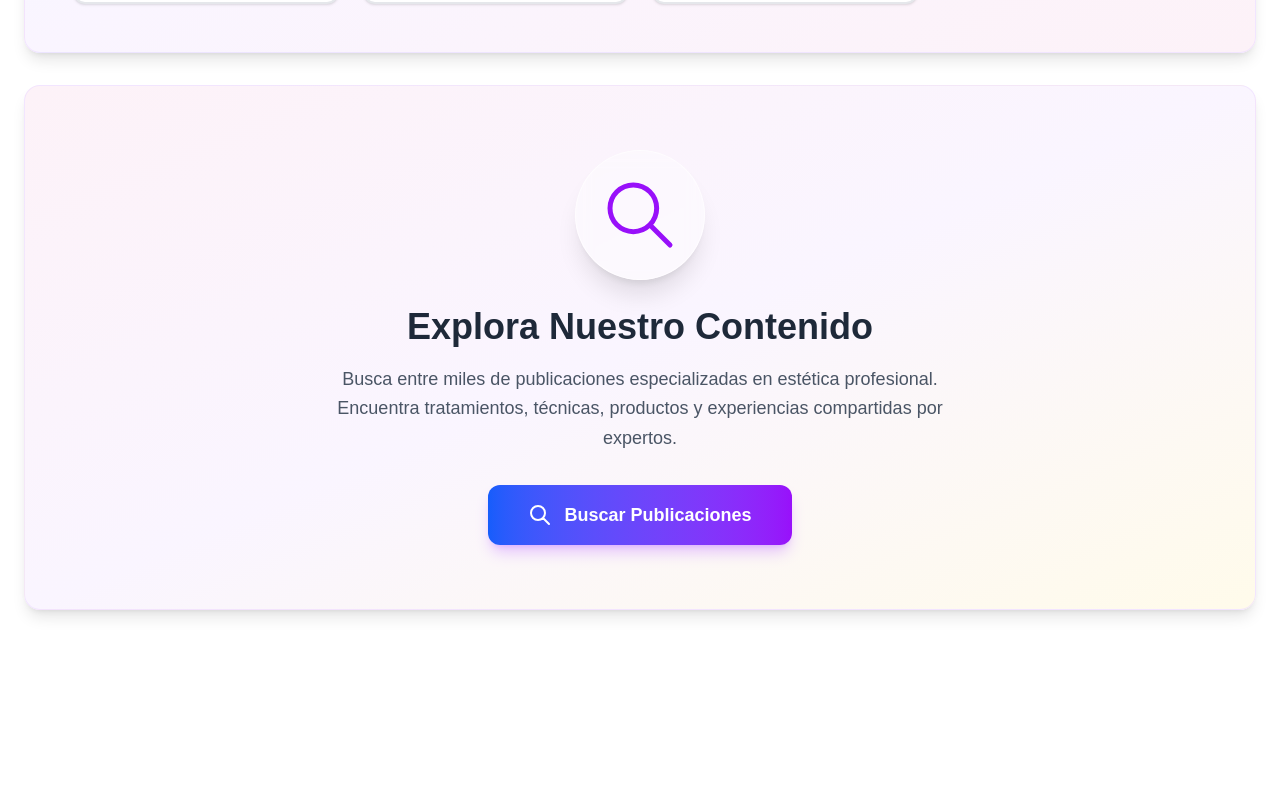
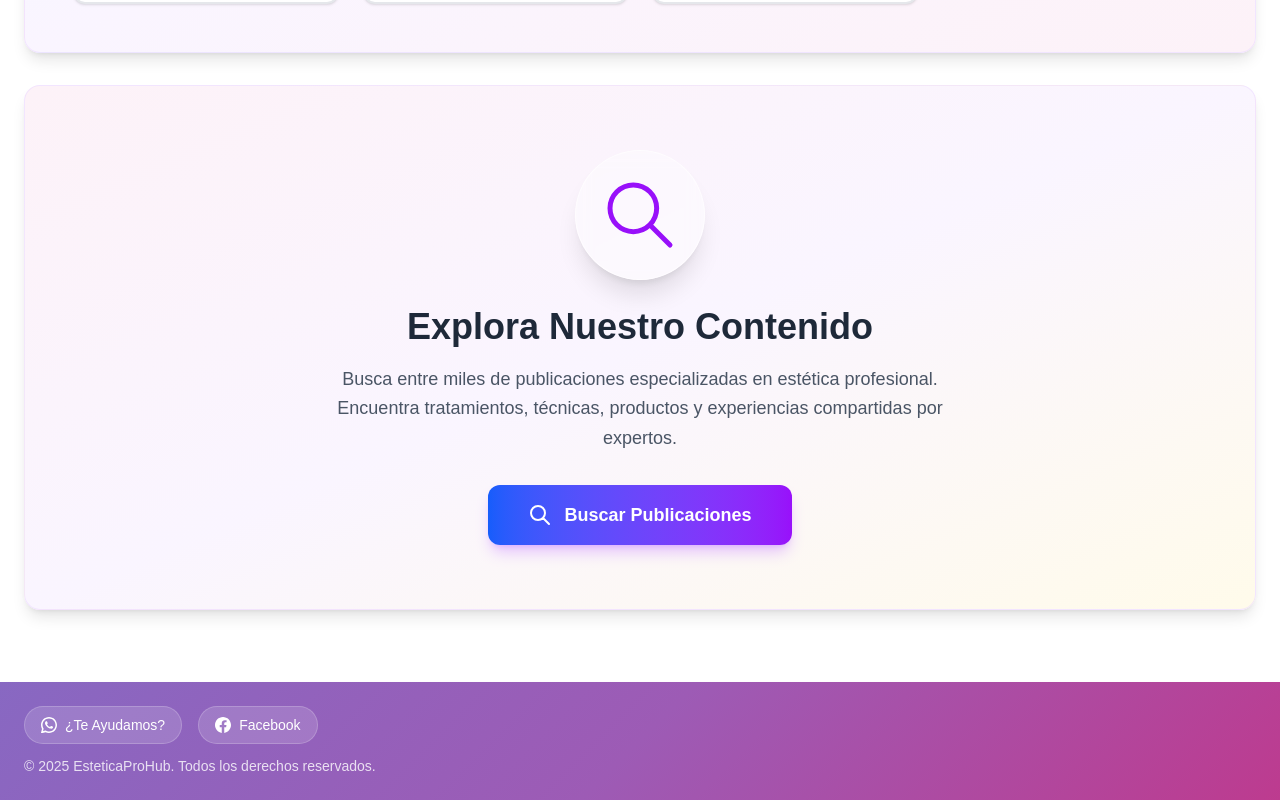
Before and after one commit to appesteticaprohub/EsteticaProHub_U, a Next.js app: page / in a window 1280 px wide. Shown: the part 1422-2222 px from the top of the page. Before the commit the page ends 2056 px from the top, so only its background shows below. Built offline with nearby package versions, Linux system fonts and the light colour scheme; no server answers; the database is empty.

Commit message:
Creación footer con info y botón crear post sube

```diff
--- a/src/app/page.tsx
+++ b/src/app/page.tsx
@@ -2,19 +2,20 @@
 
 import { useState } from 'react';
 import { useHomepagePosts } from '@/hooks/useHomepagePosts';
+import { useFooterOffset } from '@/hooks/useFooterOffset';
 import Link from 'next/link';
 import WelcomeHero from '@/components/WelcomeHero';
 import SearchHero from '@/components/SearchHero';
 import CategoryCard from '@/components/CategoryCard/CategoryCard';
 import CategoryExplorer from '@/components/CategoryExplorer/CategoryExplorer';
+import Footer from '@/components/Footer';
 
 export default function Home() {
-  // Estados para los límites de cada sección
   const [newestLimit, setNewestLimit] = useState(5);
   const [mostViewedLimit, setMostViewedLimit] = useState(5);
   const [mostCommentedLimit, setMostCommentedLimit] = useState(5);
 
-  // Hook consolidado para obtener todos los datos en una sola llamada
+  const { bottomOffset } = useFooterOffset();
   const {
     newestPosts,
     mostViewedPosts,
@@ -23,7 +24,6 @@ export default function Home() {
     error
   } = useHomepagePosts(newestLimit, mostViewedLimit, mostCommentedLimit);
 
-  // Variables para mantener compatibilidad con los componentes existentes
   const newestLoading = loading;
   const newestError = error;
   const mostViewedLoading = loading;
@@ -32,6 +32,7 @@ export default function Home() {
   const mostCommentedError = error;
 
   return (
+    <>
       <main className="p-6 max-w-7xl mx-auto">
         <WelcomeHero />
 
@@ -67,16 +68,14 @@ export default function Home() {
           />
         </div>
 
-      {/* Sección de Explorar por Categorías */}
         <CategoryExplorer />
 
-      {/* Sección de Búsqueda - Hero Mejorado */}
         <SearchHero />
 
-      {/* Botón flotante para crear post */}
         <Link
           href="/crear-post"
-        className="fixed bottom-6 right-6 bg-blue-600 hover:bg-blue-700 text-white rounded-full px-6 py-4 shadow-lg hover:shadow-xl transition-all duration-200 z-50 flex items-center gap-2"
+          className="fixed right-6 bg-blue-600 hover:bg-blue-700 text-white rounded-full px-6 py-4 shadow-lg hover:shadow-xl transition-all duration-300 z-50 flex items-center gap-2"
+          style={{ bottom: `${bottomOffset}px` }}
           title="Crear nuevo post"
         >
           <svg className="w-5 h-5" fill="none" stroke="currentColor" viewBox="0 0 24 24">
@@ -85,5 +84,7 @@ export default function Home() {
           <span className="text-sm font-medium">Crear Post</span>
         </Link>
       </main>
+      <Footer />
+    </>
   );
 }
--- /dev/null
+++ b/src/components/Footer.tsx
@@ -0,0 +1,50 @@
+// src/components/Footer.tsx
+
+export default function Footer() {
+  return (
+    <footer className="header-gradient mt-12 py-6 px-6">
+      <div className="max-w-7xl mx-auto flex flex-col items-start gap-3">
+
+        {/* Redes sociales / Contacto */}
+        <div className="flex items-center gap-4">
+
+          {/* WhatsApp */}
+          <a
+            href="https://wa.me/573017307974"
+            target="_blank"
+            rel="noopener noreferrer"
+            className="flex items-center gap-2 bg-white/15 hover:bg-white/25 border border-white/20 hover:border-white/40 text-white rounded-full px-4 py-2 text-sm font-medium transition-all duration-200 hover:shadow-lg hover:-translate-y-0.5"
+            title="Contáctanos por WhatsApp"
+          >
+            <svg className="w-4 h-4 flex-shrink-0" viewBox="0 0 24 24" fill="currentColor">
+              <path d="M17.472 14.382c-.297-.149-1.758-.867-2.03-.967-.273-.099-.471-.148-.67.15-.197.297-.767.966-.94 1.164-.173.199-.347.223-.644.075-.297-.15-1.255-.463-2.39-1.475-.883-.788-1.48-1.761-1.653-2.059-.173-.297-.018-.458.13-.606.134-.133.298-.347.446-.52.149-.174.198-.298.298-.497.099-.198.05-.371-.025-.52-.075-.149-.669-1.612-.916-2.207-.242-.579-.487-.5-.669-.51-.173-.008-.371-.01-.57-.01-.198 0-.52.074-.792.372-.272.297-1.04 1.016-1.04 2.479 0 1.462 1.065 2.875 1.213 3.074.149.198 2.096 3.2 5.077 4.487.709.306 1.262.489 1.694.625.712.227 1.36.195 1.871.118.571-.085 1.758-.719 2.006-1.413.248-.694.248-1.289.173-1.413-.074-.124-.272-.198-.57-.347z"/>
+              <path d="M12 0C5.373 0 0 5.373 0 12c0 2.123.556 4.116 1.527 5.845L.057 23.43a.75.75 0 0 0 .906.975l5.808-1.52A11.95 11.95 0 0 0 12 24c6.627 0 12-5.373 12-12S18.627 0 12 0zm0 21.75a9.705 9.705 0 0 1-4.953-1.355l-.355-.21-3.683.964.981-3.584-.23-.368A9.705 9.705 0 0 1 2.25 12C2.25 6.615 6.615 2.25 12 2.25S21.75 6.615 21.75 12 17.385 21.75 12 21.75z"/>
+            </svg>
+            <span>¿Te Ayudamos?</span>
+          </a>
+
+          {/* Facebook */}
+          <a
+            href="https://www.facebook.com/share/17t7NbSkQs/"
+            target="_blank"
+            rel="noopener noreferrer"
+            className="flex items-center gap-2 bg-white/15 hover:bg-white/25 border border-white/20 hover:border-white/40 text-white rounded-full px-4 py-2 text-sm font-medium transition-all duration-200 hover:shadow-lg hover:-translate-y-0.5"
+            title="Síguenos en Facebook"
+          >
+            <svg className="w-4 h-4 flex-shrink-0" viewBox="0 0 24 24" fill="currentColor">
+              <path d="M24 12.073c0-6.627-5.373-12-12-12s-12 5.373-12 12c0 5.99 4.388 10.954 10.125 11.854v-8.385H7.078v-3.47h3.047V9.43c0-3.007 1.792-4.669 4.533-4.669 1.312 0 2.686.235 2.686.235v2.953H15.83c-1.491 0-1.956.925-1.956 1.874v2.25h3.328l-.532 3.47h-2.796v8.385C19.612 23.027 24 18.062 24 12.073z"/>
+            </svg>
+            <span>Facebook</span>
+          </a>
+
+        </div>
+
+        {/* Copyright */}
+        <p className="text-white/80 text-sm">
+          © {new Date().getFullYear()} EsteticaProHub. Todos los derechos reservados.
+        </p>
+
+      </div>
+    </footer>
+  );
+}
--- /dev/null
+++ b/src/hooks/useFooterOffset.ts
@@ -0,0 +1,38 @@
+// src/hooks/useFooterOffset.ts
+
+import { useEffect, useRef, useState } from 'react';
+
+export function useFooterOffset() {
+  const footerRef = useRef<HTMLElement | null>(null);
+  const [bottomOffset, setBottomOffset] = useState(24);
+
+  useEffect(() => {
+    const init = () => {
+      const footer = document.querySelector('footer');
+      if (!footer) return;
+      footerRef.current = footer as HTMLElement;
+
+      const observer = new IntersectionObserver(
+        ([entry]) => {
+          if (entry.isIntersecting) {
+            const visibleHeight = entry.intersectionRect.height;
+            setBottomOffset(visibleHeight + 16);
+          } else {
+            setBottomOffset(24);
+          }
+        },
+        {
+          threshold: Array.from({ length: 101 }, (_, i) => i / 100),
+        }
+      );
+
+      observer.observe(footer);
+      return () => observer.disconnect();
+    };
+
+    const timer = setTimeout(init, 100);
+    return () => clearTimeout(timer);
+  }, []);
+
+  return { bottomOffset };
+}
```
Lines whose indentation alone changed are shown as unchanged.
